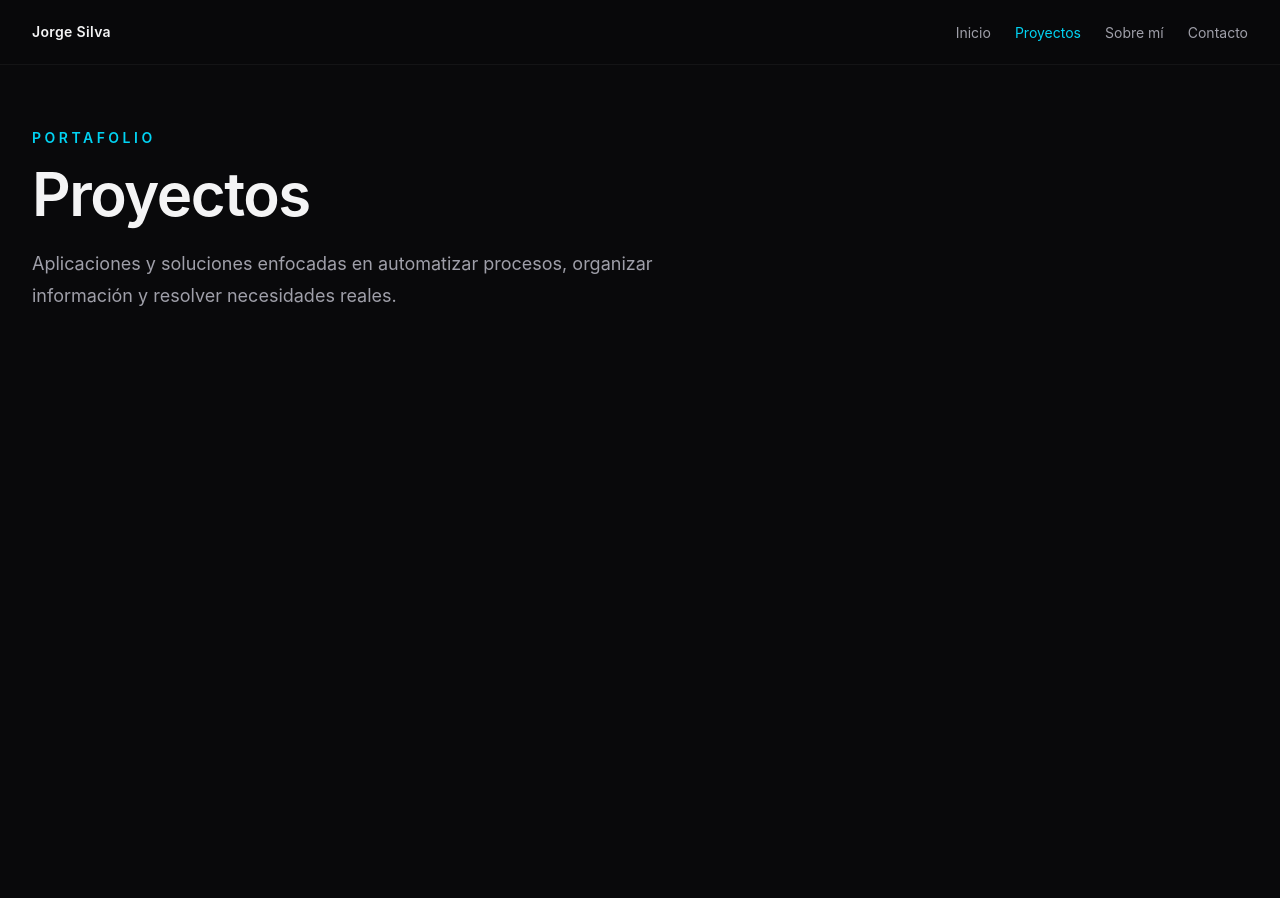
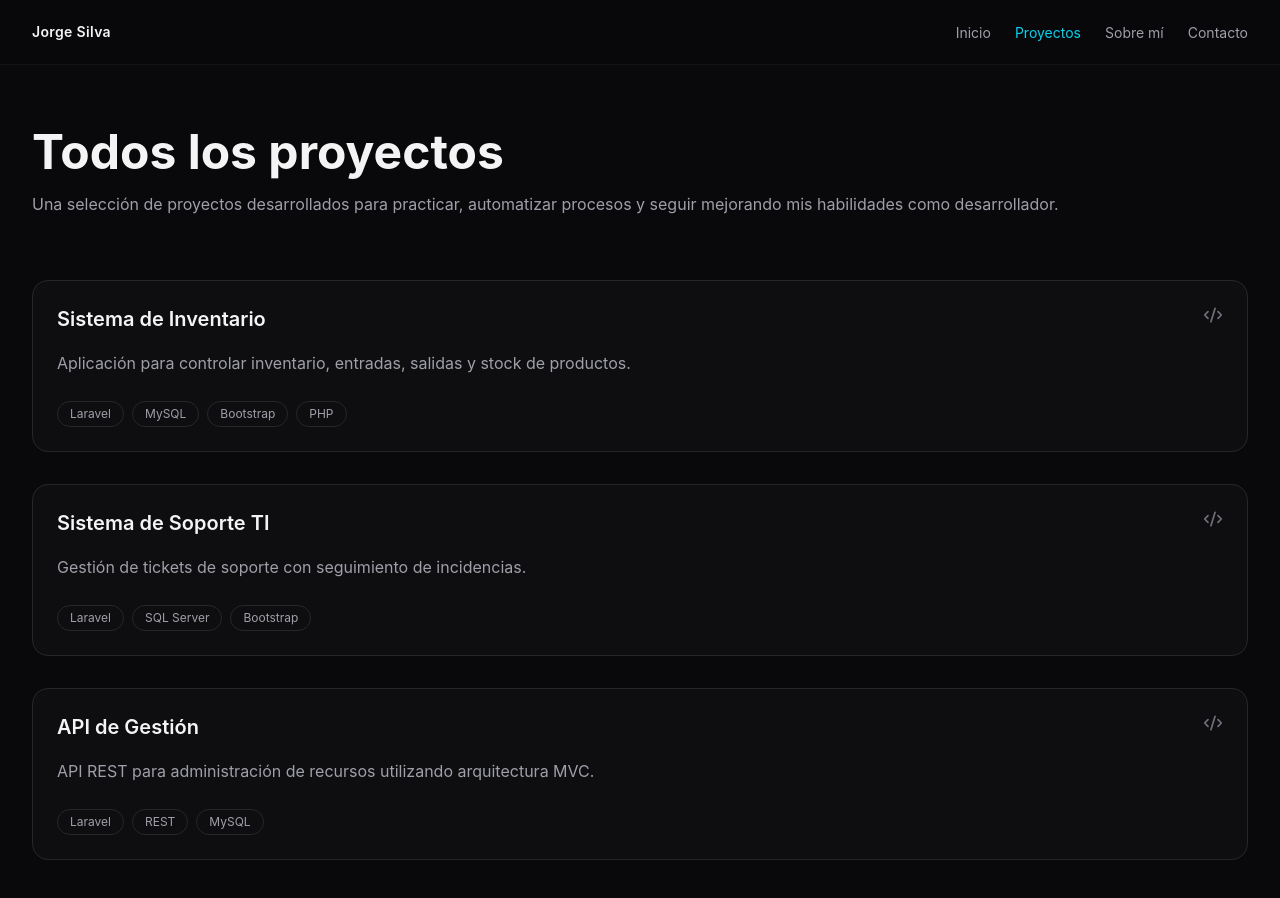
Before and after one commit to silvajorgefigueroatrabajo/portfolio, a React (Vite) app: page /projects in a window 1280 px wide. Shown: the top 898 px of the page. Before the commit the page ends 800 px from the top, so only its background shows below. Built offline with nearby package versions, Linux system fonts and the light colour scheme.

Commit message:
feat: build complete projects page

```diff
--- a/src/components/sections/FeaturedProjects.tsx
+++ b/src/components/sections/FeaturedProjects.tsx
@@ -4,7 +4,7 @@ import { Link } from "react-router-dom";
 
 import Container from "@/components/ui/Container";
 import ProjectCard from "@/components/ui/ProjectCard";
-import { projects } from "@/data/projects";
+import projects from "@/data/projects";
 
 export default function FeaturedProjects() {
   const featuredProjects = projects.filter(
--- a/src/data/projects.ts
+++ b/src/data/projects.ts
@@ -1,34 +1,63 @@
 import type { Project } from "@/types/project";
 
-export const projects: Project[] = [
+const projects: Project[] = [
   {
     id: 1,
-    title: "Sistema de inventario",
+    title: "Sistema de Inventario",
+
     description:
-      "Aplicación orientada al control de productos, movimientos de stock y gestión de inventario para pequeñas empresas.",
-    technologies: ["React", "TypeScript", "Laravel", "PostgreSQL"],
+      "Aplicación para controlar inventario, entradas, salidas y stock de productos.",
+
+    technologies: [
+      "Laravel",
+      "MySQL",
+      "Bootstrap",
+      "PHP"
+    ],
+
     repositoryUrl:
       "https://github.com/silvajorgefigueroatrabajo",
+
     featured: true,
   },
+
   {
     id: 2,
-    title: "Sistema de soporte TI",
+    title: "Sistema de Soporte TI",
+
     description:
-      "Plataforma para registrar, asignar y hacer seguimiento de solicitudes de soporte técnico.",
-    technologies: ["React", "TypeScript", "REST API", "SQL"],
+      "Gestión de tickets de soporte con seguimiento de incidencias.",
+
+    technologies: [
+      "Laravel",
+      "SQL Server",
+      "Bootstrap"
+    ],
+
     repositoryUrl:
       "https://github.com/silvajorgefigueroatrabajo",
+
     featured: true,
   },
+
   {
     id: 3,
-    title: "API de gestión",
+    title: "API de Gestión",
+
     description:
-      "API REST para administrar usuarios, roles y recursos mediante una arquitectura organizada y escalable.",
-    technologies: ["Laravel", "PHP", "PostgreSQL", "Docker"],
+      "API REST para administración de recursos utilizando arquitectura MVC.",
+
+    technologies: [
+      "Laravel",
+      "REST",
+      "MySQL"
+    ],
+
     repositoryUrl:
       "https://github.com/silvajorgefigueroatrabajo",
-    featured: true,
+
+    featured: false,
   },
 ];
+
+export default projects;
--- a/src/pages/ProjectsPage.tsx
+++ b/src/pages/ProjectsPage.tsx
@@ -1,23 +1,35 @@
 import MainLayout from "@/components/layout/MainLayout";
 import Container from "@/components/ui/Container";
+
+import ProjectCard from "@/components/ui/ProjectCard";
+
+import projects from "@/data/projects";
 
 export default function ProjectsPage() {
   return (
     <MainLayout>
-      <section className="min-h-screen pt-32 pb-24">
+      <section className="pt-32 pb-24">
         <Container>
-          <p className="text-sm font-semibold uppercase tracking-[0.25em] text-cyan-400">
-            Portafolio
+
+          <h1 className="text-5xl font-bold">
+            Todos los proyectos
+          </h1>
+
+          <p className="mt-4 text-zinc-400">
+            Una selección de proyectos desarrollados para practicar,
+            automatizar procesos y seguir mejorando mis habilidades como
+            desarrollador.
           </p>
 
-          <h1 className="mt-4 text-4xl font-semibold tracking-tight text-zinc-100 sm:text-6xl">
-            Proyectos
-          </h1>
+          <div className="mt-16 grid gap-8">
+            {projects.map((project) => (
+              <ProjectCard
+                key={project.id}
+                project={project}
+              />
+            ))}
+          </div>
 
-          <p className="mt-6 max-w-2xl text-lg leading-8 text-zinc-400">
-            Aplicaciones y soluciones enfocadas en automatizar procesos,
-            organizar información y resolver necesidades reales.
-          </p>
         </Container>
       </section>
     </MainLayout>
--- a/src/types/project.ts
+++ b/src/types/project.ts
@@ -2,8 +2,14 @@ export interface Project {
   id: number;
   title: string;
   description: string;
+
   technologies: string[];
+
   repositoryUrl: string;
+
   liveUrl?: string;
+
+  image?: string;
+
   featured: boolean;
 }
```
